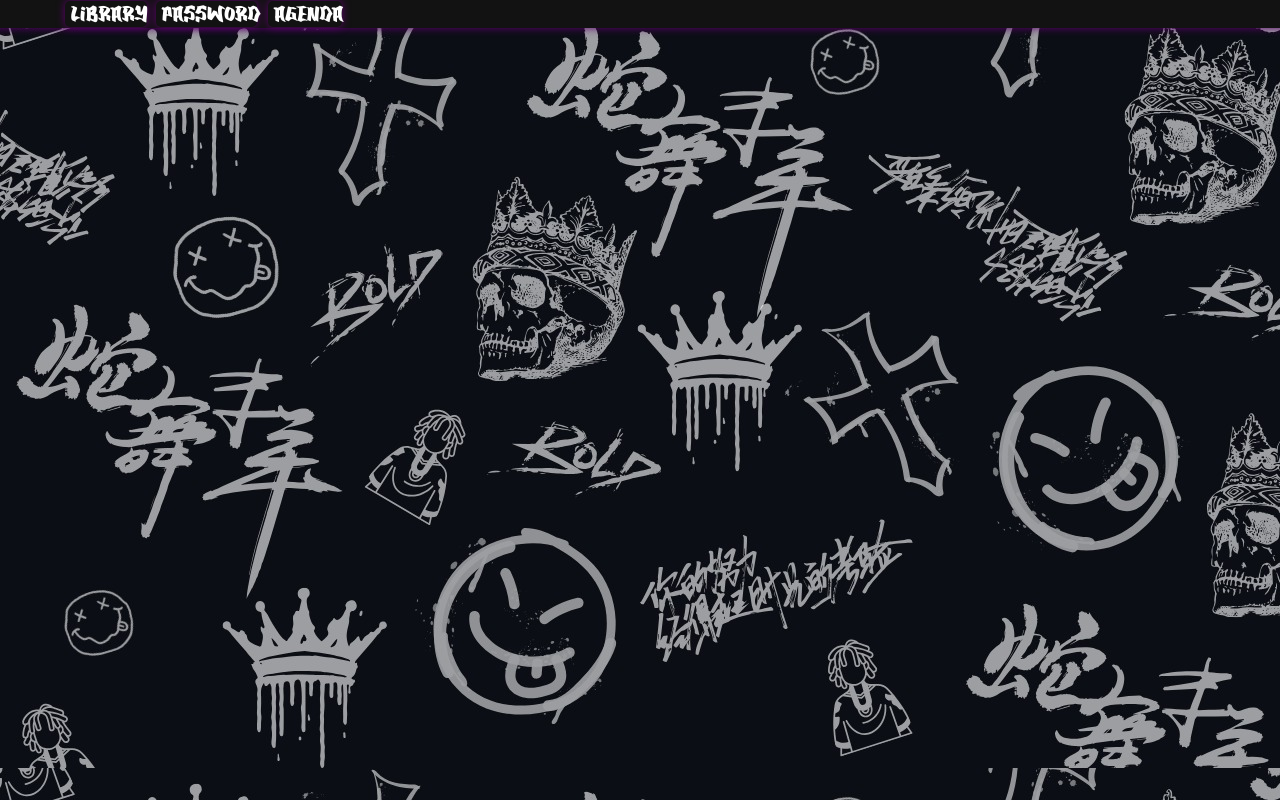
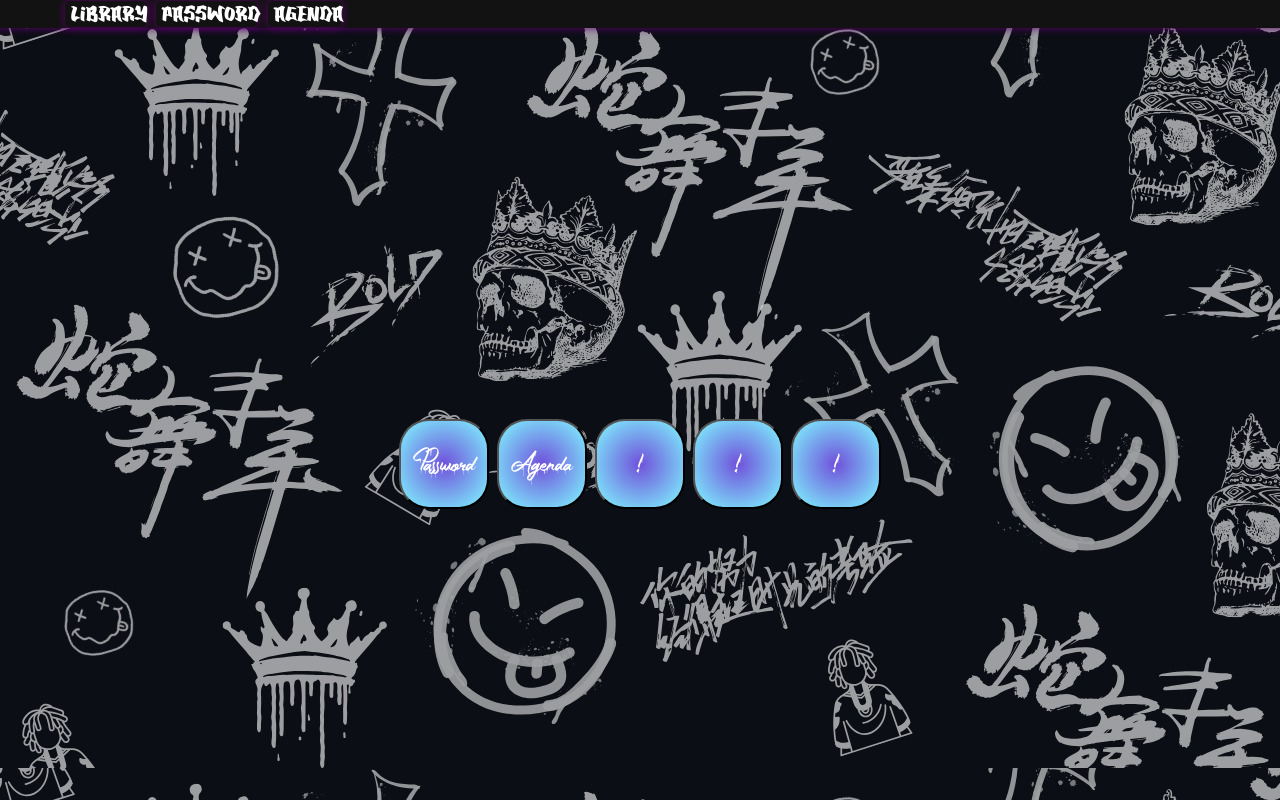
Before and after one commit to suportecaio035-blip/MyDashboard, a plain HTML site: page biblioteca.html in a window 1280 px wide. Shown: the top 800 px of the page. Drawn offline with Linux system fonts and the light colour scheme.

Commit message:
adição de outras pages pre-layout de manutenção

```diff
--- a/biblioteca.html
+++ b/biblioteca.html
@@ -19,6 +19,13 @@
             <button class="bar_navegation" id="page_agenda">Agenda</button>
                 </a>
         </div>
+        <div class="box">
+            <a href="index.html" ><button class="btn_default">Password</button></a>
+            <a href="agenda.html" ><button class="btn_default">Agenda</button></a>
+            <a href="biblioteca.html" ><button class="btn_default">!</button></a>
+            <a href="biblioteca.html" ><button class="btn_default">!</button></a>
+            <a href="biblioteca.html" ><button class="btn_default">!</button></a>
+        </div>
            </body>
 
 </html>
--- a/styles_agenda.css
+++ b/styles_agenda.css
@@ -16,7 +16,7 @@
 
 body{
     background-image: url(img/WhatsApp\ Image\ 2026-04-24\ at\ 13.12.04.jpeg);
-    margin: 0px;
+    margin: 10px;
     box-sizing: border-box;
     padding: 5%;
     display: flex;
@@ -56,3 +56,11 @@ body{
     box-shadow: 0px 0px 9px #620272;
 
 }
+
+.manut_all{
+    height: 200px;
+    width: auto;
+    border-radius: 20px;
+    margin-top: 150px;
+
+}
--- a/styles_libraly.css
+++ b/styles_libraly.css
@@ -56,3 +56,31 @@ body{
     box-shadow: 0px 0px 9px #620272;
 
 }
+
+.btn_default{
+    width: 90px;
+    height: 90px;
+    border-radius: 30px;
+    background: radial-gradient(#7051db, #7ffaff);
+    color: white;
+    font-family: "tinta_escorre";
+    font-size: 30px;
+    transition: transform 0.1 ease-in-out;
+    margin: 4px;
+    cursor: pointer;
+}
+
+button:active{
+    transform: scale(0.95);
+}
+
+.box{
+    justify-content: center;
+    display: flex;
+    width: 95%;
+    height: 500px;
+    align-items: center;
+    margin-top: 150px;
+    flex-wrap: wrap;
+
+}
```
Also changed, not shown: agenda.html (+3 -0 lines), img/manut.jpeg (added).
